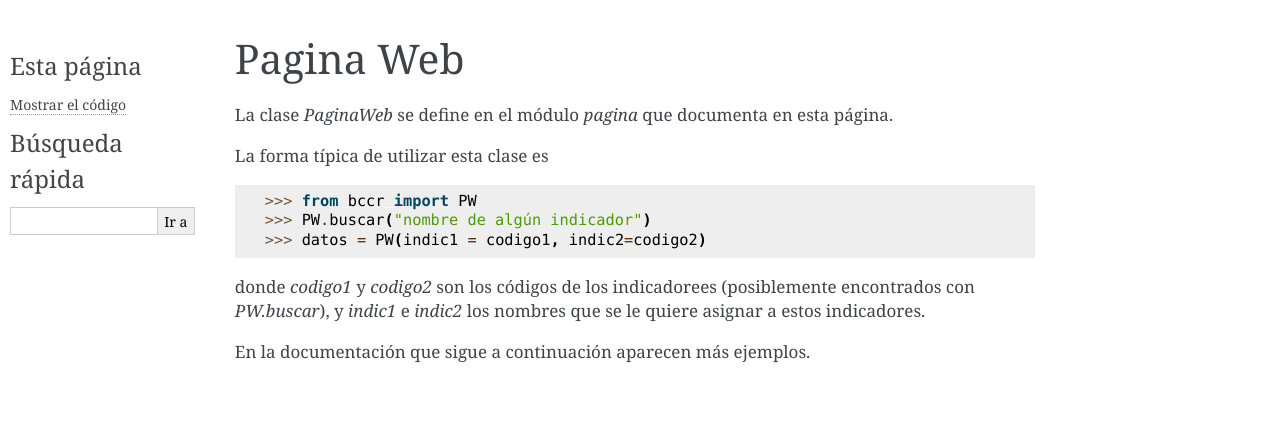
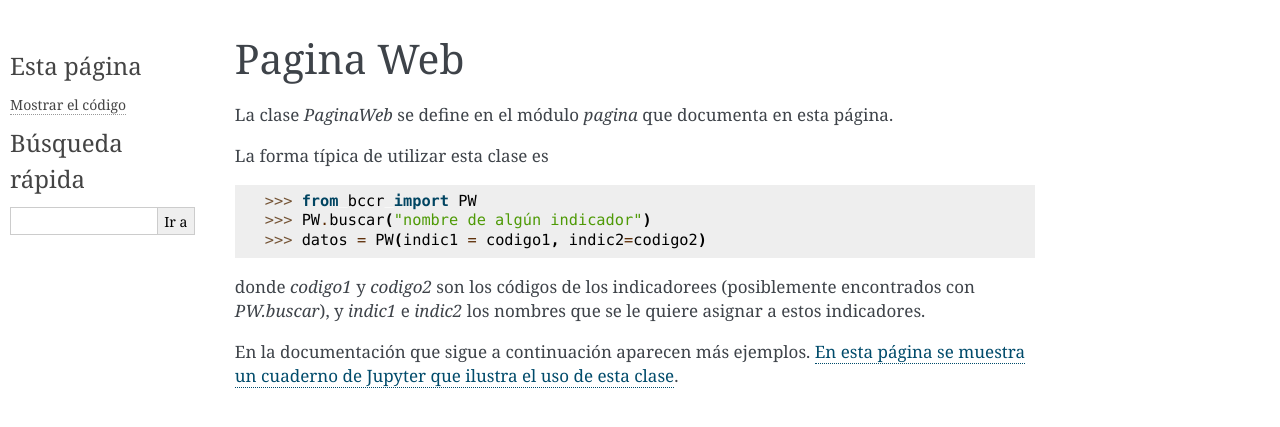
Before and after one commit to ricorrales07/bccr, a Sphinx documentation site: the page built from docs/pagina.rst, in a window 1280 px wide, cut to the strip 0-440 px from the top of the page. Shown: the top 427 px of the strip. Built offline with Sphinx 7.4.7, drawn with Linux system fonts in a browser that asks for light colours.

Commit message:
documentación actualizada

```diff
--- a/docs/conf.py
+++ b/docs/conf.py
@@ -58,7 +58,7 @@ html_theme = 'alabaster'
 html_theme_options = {
     'logo': 'r2-logo.png',
     'github_user': 'randall-romero',
-    'github_repo': 'econometria',
+    'github_repo': 'bccr',
     'page_width': '100%',
     'sidebar_width': '16%'
 }
--- a/docs/pagina.rst
+++ b/docs/pagina.rst
@@ -11,7 +11,7 @@ La forma típica de utilizar esta clase es
 
 donde `codigo1` y `codigo2` son los códigos de los indicadorees (posiblemente encontrados con `PW.buscar`), y `indic1` e `indic2` los nombres que se le quiere asignar a estos indicadores.
 
-En la documentación que sigue a continuación aparecen más ejemplos.
+En la documentación que sigue a continuación aparecen más ejemplos. `En esta página se muestra un cuaderno de Jupyter que ilustra el uso de esta clase <http://randall-romero.com/demo-bccr-paginaweb>`_.
 
 |
 |
```
Also changed, not shown: docs/_static/GUI-Gráfico-steps.png, 13 other files.
